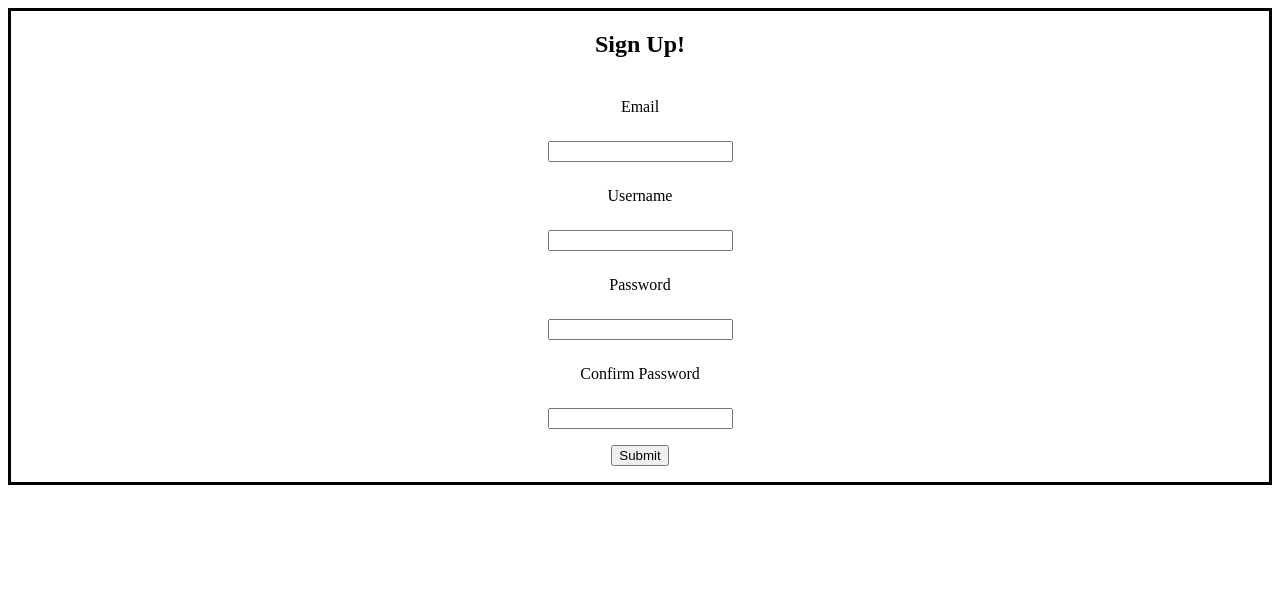
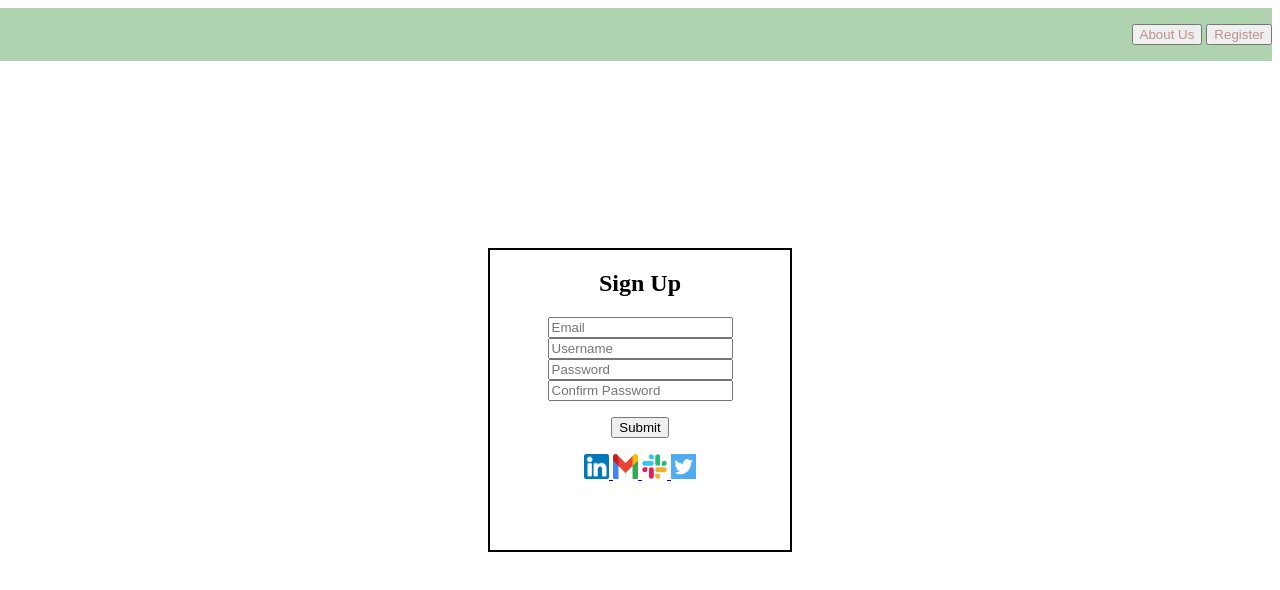
Before and after one commit to FabiAguilera/RegisterPage, a plain HTML site: page index.html in a window 1280 px wide. Drawn offline with Linux system fonts and the light colour scheme.

Commit message:
Third Commit

```diff
--- a/index.html
+++ b/index.html
@@ -5,26 +5,61 @@
     <meta http-equiv="X-UA-Compatible" content="IE=edge">
     <meta name="viewport" content="width=device-width, initial-scale=1.0">
     <title>Welcome Page</title>
-    <!--1-->
-    <link rel="stylesheet" type="text/css" href="style.css">
+    <link rel="stylesheet" type="text/css" href="../RegisterPage/style.css" />
 </head>
 <body>
 
     <!--2-->
-    <div class="border-style">
-        <h2>Sign Up!</h2>
-                <p id="email-padding1">Email</p>
-                <input id="email-padding2" type="text"/>
-                <p id="username-padding1">Username</p>
-                <input id="username-padding2" type="text"/>
-                <p id="password-padding1">Password</p>
-                <input id="password-padding2" type="password" />
-                <p id="confirm-padding1">Confirm Password</p>
-                <input id="confirm-padding2" type="password" />
-                <p id="submit-padding1">
-                    <button id="submit-padding2" type="submit">Submit</button>
+    <section class="section-right" style="width: 102%; float: right; background-color: rgb(174, 211, 174);">
+        <header style="text-align: right">
+            <p>
+                <button class="button1-color" type="submit">About Us</button>
+                <button class="button2-color" type="Register">Register</button>
+            </p>
+        </header>
+    </section>
+
+    <!--1-->
+    <div class="content-center" style="border: 2px solid black;">
+        <form>
+            <h2>Sign Up</h2>
+                <input type="text" placeholder="Email" />
+
+                <br>
+
+                <input type="text" placeholder="Username" />
+
+                <br>
+
+                <input type="password" placeholder="Password" />
+
+                <br>
+
+                <input type="password" placeholder="Confirm Password" />
+                <p>
+                    <button type="Submit">Submit</button>
                 </p>
+        <a href="https://www.linkedin.com/home">
+            <img src="../RegisterPage/assets/linkedin.png"
+                width="25" height="25">
+        </a>
+
+        <a href="https://www.gmail.com/gmail">
+            <img src="../RegisterPage/assets/gmail.png"
+                width="25" height="25">
+        </a>
+
+        <a href="https://slack.com/workspace-signin">
+            <img src="../RegisterPage/assets/slack.png"
+                width="25" height="25">
+        </a>
+
+        <a href="https://twitter.com/">
+            <img src="../RegisterPage/assets/twitter.png"
+                width="25" height="25">
+        </a>
+        </form>
     </div>
-</header>
+
 </body>
 </html>
--- a/style.css
+++ b/style.css
@@ -1,37 +1,20 @@
-/* 2 */
-div{
+/* 1 */
+.content-center{
+    position: absolute;
     text-align: center;
-    border-style: solid;
-    border: 150% 500%;
+    top:0;
+    bottom: 0;
+    left: 0;
+    right: 0;
+    margin: auto;
+    width: 300px;
+    height: 300px;
 }
 
-/* 3 */
-.marings-paddings{
-    border: 2px;
-    margin: 5px 10px 5px 10px;
-    padding: 20px 20px 20px 20px;
+.button1-color{
+    color: rosybrown;
 }
 
-#email-padding1{
-    border: 2px;
-    margin: 5px 10px 5px 10px;
-    padding: 20px 20px 20px 20px;
+.button2-color{
+    color: rosybrown;
 }
-
-#username-padding1{
-    border: 2px;
-    margin: 5px 10px 5px 10px;
-    padding: 20px 20px 20px 20px;
-}
-
-#password-padding1{
-    border: 2px;
-    margin: 5px 10px 5px 10px;
-    padding: 20px 20px 20px 20px;
-}
-
-#confirm-padding1{
-    border: 2px;
-    margin: 5px 10px 5px 10px;
-    padding: 20px 20px 20px 20px;
-}
```
